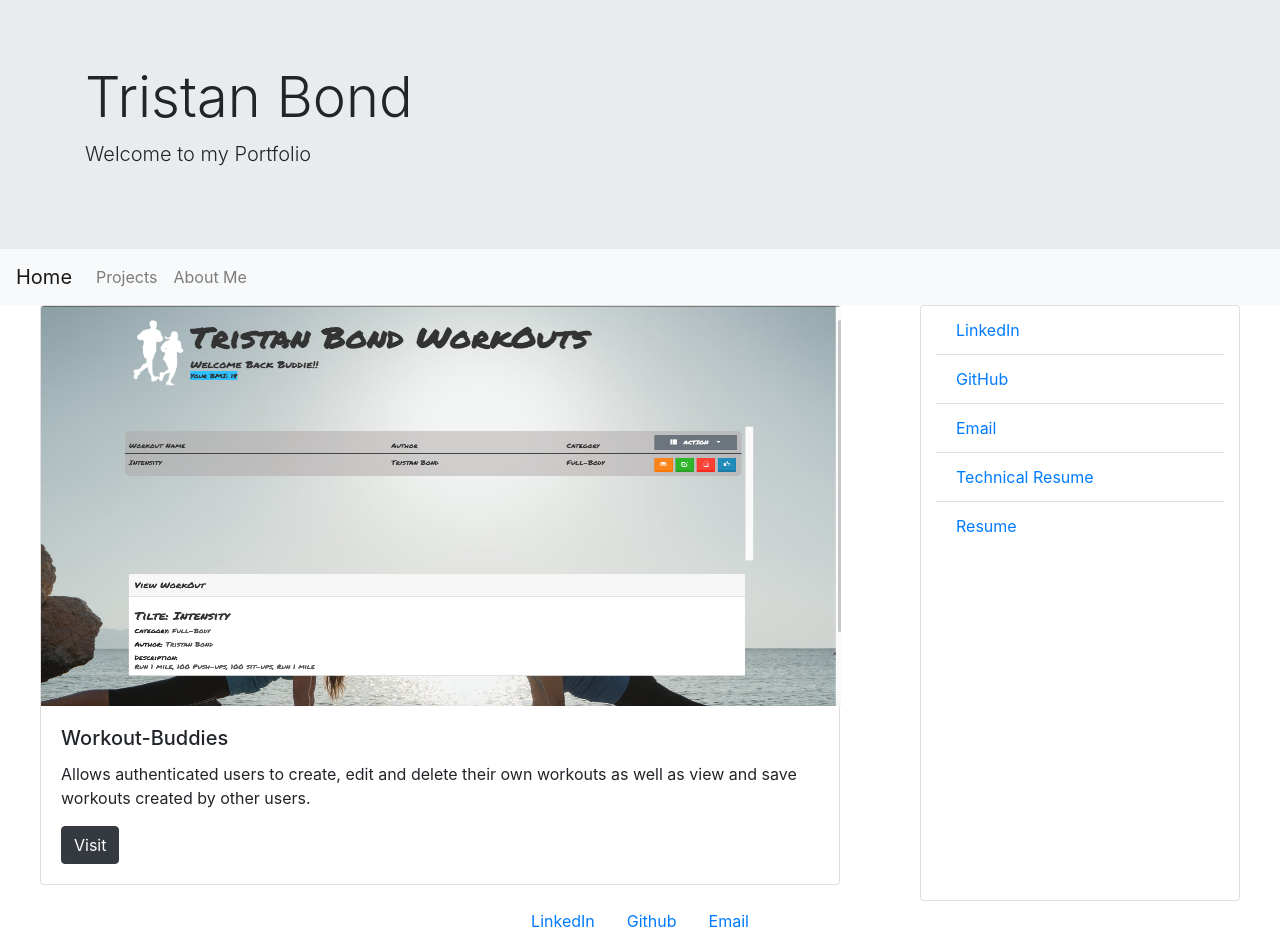
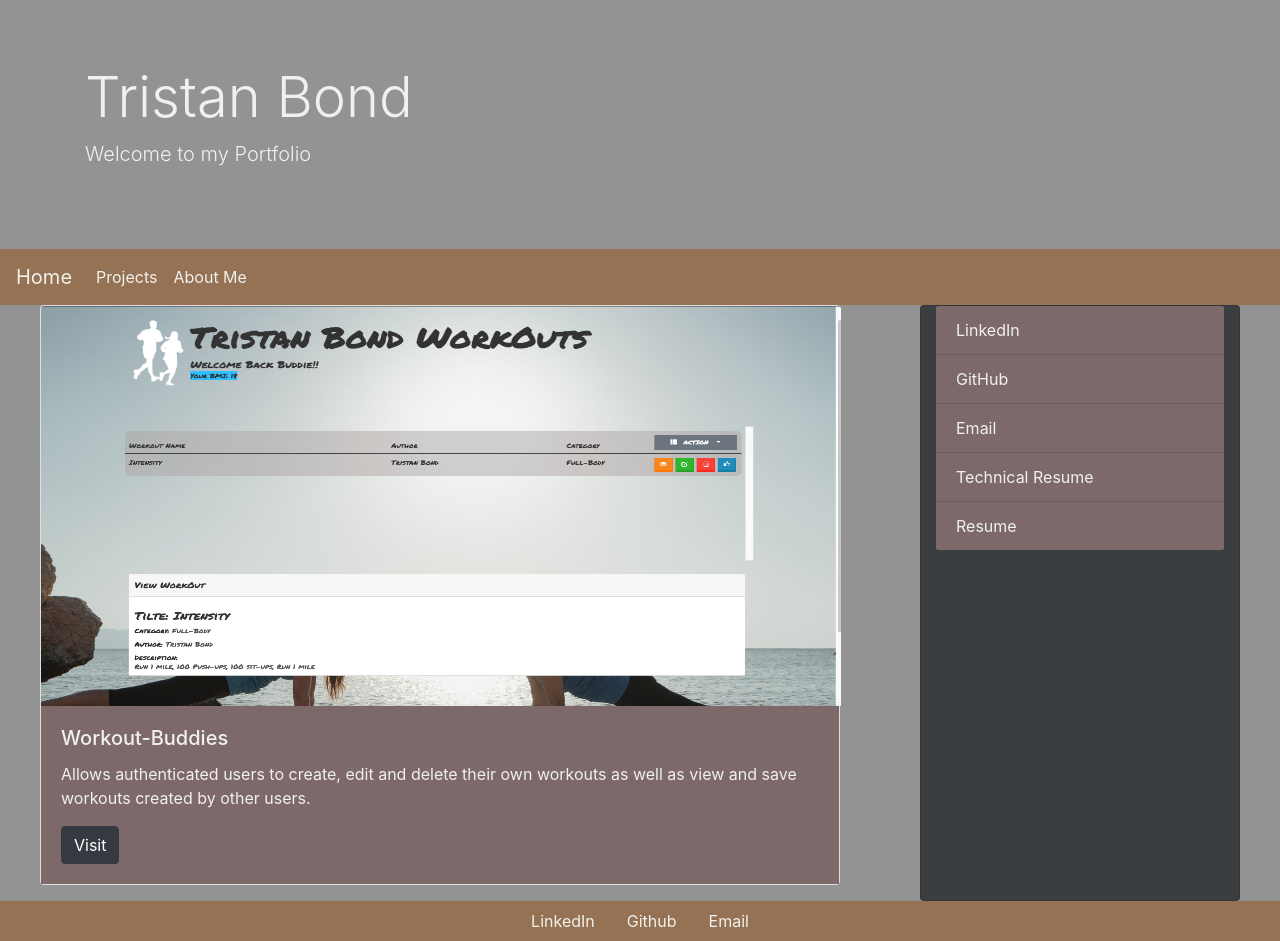
Before and after one commit to tbond4/portfolio, a React (Create React App) app: page / in a window 1280 px wide. Built offline with nearby package versions, Linux system fonts and the light colour scheme.

Commit message:
added style

```diff
--- a/src/App.js
+++ b/src/App.js
@@ -10,7 +10,7 @@ import Projects from "./pages/Projects";
 function App() {
   return (
     <BrowserRouter>
-    <div>
+    <div style={{backgroundColor:"#939393"}}>
     <Header/>
     <Nav/>
     <Switch>
--- a/src/components/Footer.js
+++ b/src/components/Footer.js
@@ -1,13 +1,13 @@
 function Footer(){
-return (<ul className="nav justify-content-center">
+return (<ul className="nav justify-content-center"style={{color:"#f0f1ed",backgroundColor:"#957254"}}>
 <li className="nav-item">
-  <a className="nav-link active" href="https://www.linkedin.com/in/tristanbond/">LinkedIn</a>
+  <a className="nav-link active" href="https://www.linkedin.com/in/tristanbond/"style={{color:"#f0f1ed"}}>LinkedIn</a>
 </li>
 <li className="nav-item">
-  <a className="nav-link" href="https://github.com/tbond4">Github</a>
+  <a className="nav-link" href="https://github.com/tbond4"style={{color:"#f0f1ed"}}>Github</a>
 </li>
 <li className="nav-item">
-  <a className="nav-link" href="mailto:tristanebond@gmail.com">Email</a>
+  <a className="nav-link" href="mailto:tristanebond@gmail.com"style={{color:"#f0f1ed"}}>Email</a>
 </li>
 </ul>);
 }
--- a/src/components/Header.js
+++ b/src/components/Header.js
@@ -1,6 +1,6 @@
 function Header(){
 return(
-    <div className="jumbotron jumbotron-fluid mb-0">
+    <div className="jumbotron jumbotron-fluid mb-0" style={{color:"#f0f1ed",backgroundColor:"#939393"}}>
         <div className="container">
             <h1 className="display-4">Tristan Bond</h1>
             <p className="lead">Welcome to my Portfolio</p>
--- a/src/components/LinkList.js
+++ b/src/components/LinkList.js
@@ -3,14 +3,14 @@ import resume from "../images/TristanBondResume.pdf";
 function LinkList(){
 
     return(
-    <div className="card col-3" style={{width: "18rem"}}>
+    <div className="card col-3" style={{width: "18rem",color:"#7D6969",backgroundColor:"#3A3E40"}}>
 
-    <ul className="list-group list-group-flush">
-      <li className="list-group-item"><a href="https://www.linkedin.com/in/tristanbond/" className="card-link">LinkedIn</a></li>
-      <li className="list-group-item"><a href="https://github.com/tbond4" className="card-link">GitHub</a></li>
-      <li className="list-group-item"><a href="mailto:tristanebond@gmail.com" className="card-link">Email</a></li>
-      <li className="list-group-item"><a href={techResume} className="card-link">Technical Resume</a></li>
-      <li className="list-group-item"><a href={resume} className="card-link">Resume</a></li>
+    <ul className="list-group list-group-flush"style={{color:"#F0F1ED",backgroundColor:"#7D6969"}}>
+      <li className="list-group-item"style={{color:"#F0F1ED",backgroundColor:"#7D6969"}}><a href="https://www.linkedin.com/in/tristanbond/" className="card-link"style={{color:"#F0F1ED"}}>LinkedIn</a></li>
+      <li className="list-group-item"style={{color:"#F0F1ED",backgroundColor:"#7D6969"}}><a href="https://github.com/tbond4" className="card-link"style={{color:"#F0F1ED"}}>GitHub</a></li>
+      <li className="list-group-item"style={{color:"#F0F1ED",backgroundColor:"#7D6969"}}><a href="mailto:tristanebond@gmail.com" className="card-link"style={{color:"#F0F1ED"}}>Email</a></li>
+      <li className="list-group-item"style={{color:"#F0F1ED",backgroundColor:"#7D6969"}}><a href={techResume} className="card-link"style={{color:"#F0F1ED"}}>Technical Resume</a></li>
+      <li className="list-group-item"style={{color:"#F0F1ED",backgroundColor:"#7D6969"}}><a href={resume} className="card-link"style={{color:"#F0F1ED"}}>Resume</a></li>
     </ul>
   </div>
   );
--- a/src/components/Nav.js
+++ b/src/components/Nav.js
@@ -2,15 +2,15 @@ import { NavLink} from "react-router-dom";
 
 function Nav(){
 return(
-<nav className="navbar navbar-expand-lg navbar-light bg-light mt-0">
-    <a className="navbar-brand" href="/">Home</a>
+<nav className="navbar navbar-expand-lg navbar-light  mt-0"style={{color:"#f0f1ed",backgroundColor:"#957254"}}>
+    <a className="navbar-brand" href="/" style={{color:"#f0f1ed"}}>Home</a>
     <button className="navbar-toggler" type="button" data-toggle="collapse" data-target="#navbarNavAltMarkup" aria-controls="navbarNavAltMarkup" aria-expanded="false" aria-label="Toggle navigation">
     <span className="navbar-toggler-icon"></span>
     </button>
     <div className="collapse navbar-collapse" id="navbarNavAltMarkup">
     <div className="navbar-nav">
-    <a className="nav-link" href="/projects">Projects</a>
-    <NavLink className="nav-link" to="/AboutMe">About Me</NavLink>
+    <a className="nav-link" href="/projects"style={{color:"#f0f1ed"}}>Projects</a>
+    <NavLink className="nav-link" to="/AboutMe"style={{color:"#f0f1ed"}}>About Me</NavLink>
     </div>
     </div>
 </nav>);
--- a/src/components/ProjectCard.js
+++ b/src/components/ProjectCard.js
@@ -4,7 +4,7 @@ function ProjectCard({title, image, desc, link}){
     return(
     <div className="card mb-3 " style={{width:"800px"}}>
         <img src={image} className="card-img-top " alt="..." style={{height:"400px",width:"800px"}}/>
-        <div className="card-body">
+        <div className="card-body"style={{color:"#F0F1ED",backgroundColor:"#7D6969"}}>
           <h5 className="card-title">{title}</h5>
           <p className="card-text">{desc}</p>
           <a href={link} className="btn btn-dark">Visit</a>
--- a/src/pages/AboutMe.js
+++ b/src/pages/AboutMe.js
@@ -2,13 +2,13 @@ import LinkList from "../components/LinkList";
 
 function AboutMe(){
 return (
-    <div className="d-flex">
+    <div className="d-flex mb-5"style={{color:"#f0f1ed",backgroundColor:"#939393"}}>
 
-    <div className="card col-9">
+    <div className="card col-9 mb-5"style={{color:"#f0f1ed",backgroundColor:"#939393"}}>
         <div className="card-header">
             About Me
         </div>
-         <div className="card-body">
+         <div className="card-body" style={{color:"#F0F1ED",backgroundColor:"#7D6969"}}>
                 Hello! I am a recent graduate of Colorado State University and the University of Washingtons Full-Stack coding bootcamp. My time in Colorado
             began by studying Engineering before making the swith to Philosophy after two years. Fascinated by perspective exploration of consciouness my studies
             optimized my crticial and logical thinking. These skills flowed nicely into my web development education and hopefully will continue to help me
```
